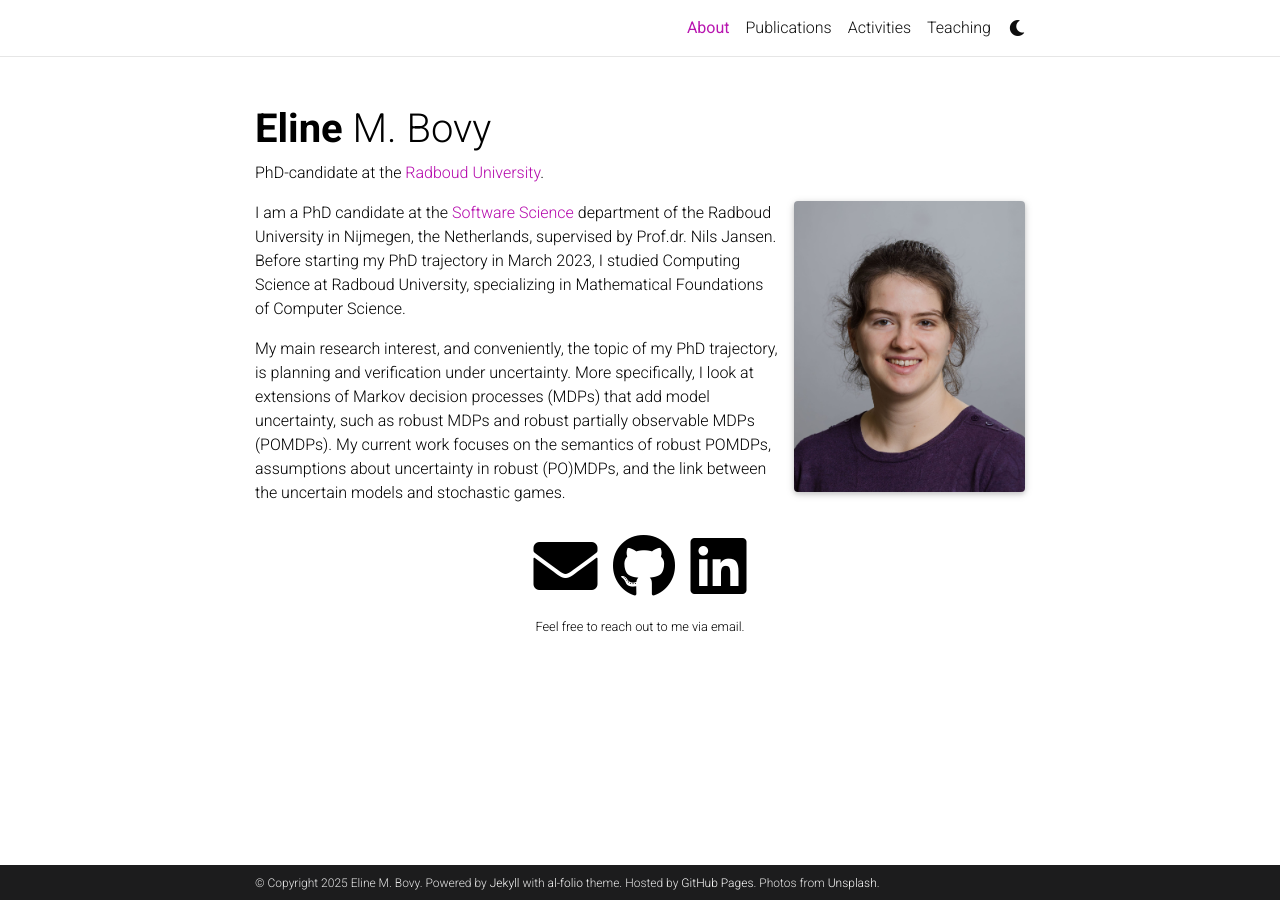
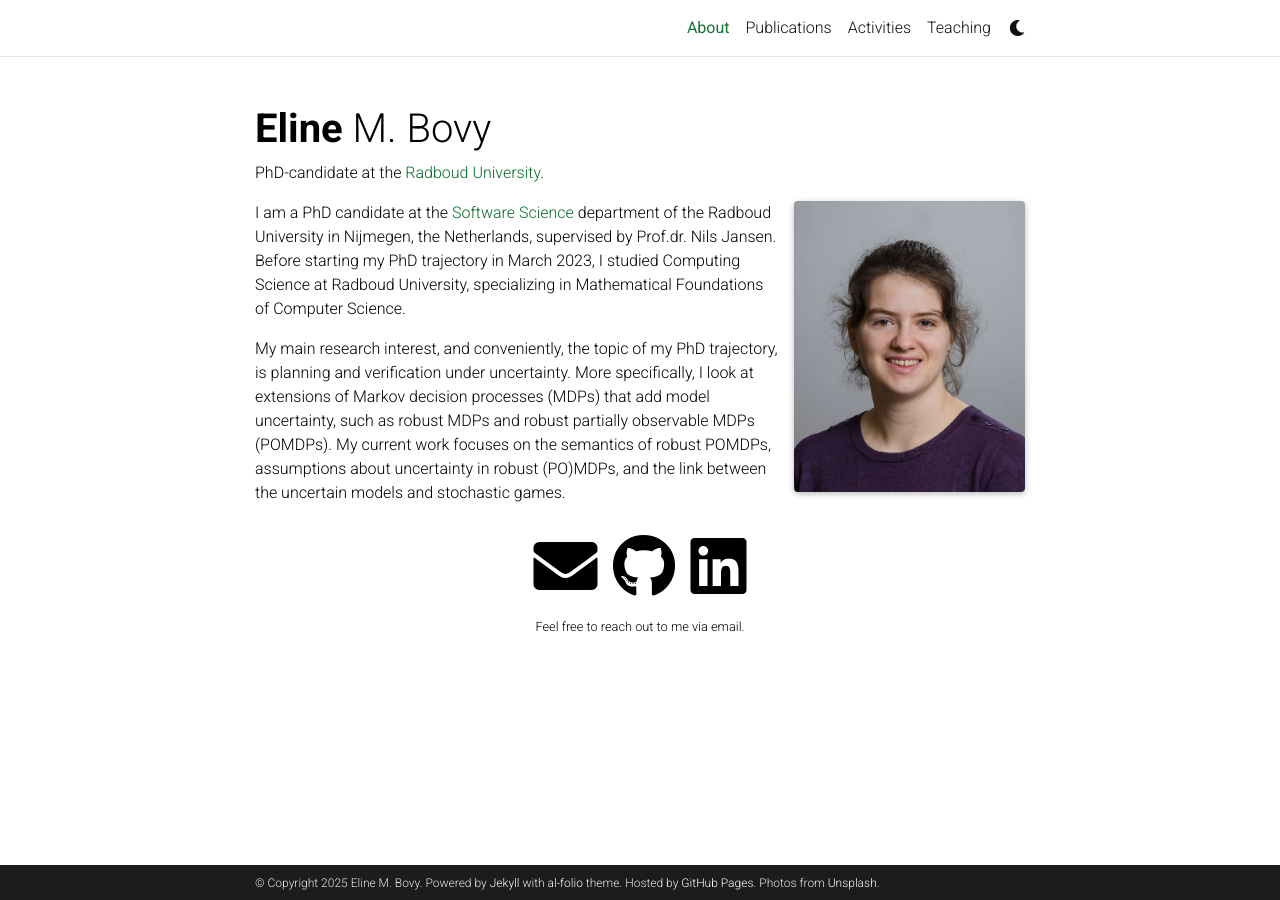
Before and after one commit to ElineBovy/ElineBovy.github.io, a Jekyll site: the page built from _pages/about.md, in a window 1280 px wide. Built offline with Jekyll 4.4.1, drawn with Linux system fonts in a browser that asks for light colours; full-size pictures stand in for the smaller copies a plugin makes; comment, search, counter and statistics services are not loaded; a style sheet for code colours, icons or effects is not loaded.

Commit message:
Update _themes.scss
Change purple to green theme

```diff
--- a/_sass/_themes.scss
+++ b/_sass/_themes.scss
@@ -7,8 +7,8 @@
   --global-code-bg-color: #{$code-bg-color-light};
   --global-text-color: #{$black-color};
   --global-text-color-light: #{$grey-color};
-  --global-theme-color: #{$purple-color};
-  --global-hover-color: #{$purple-color};
+  --global-theme-color: #{$green-color-eline};
+  --global-hover-color: #{$green-color-eline};
   --global-footer-bg-color: #{$grey-color-dark};
   --global-footer-text-color: #{$grey-color-light};
   --global-footer-link-color: #{$white-color};
```
